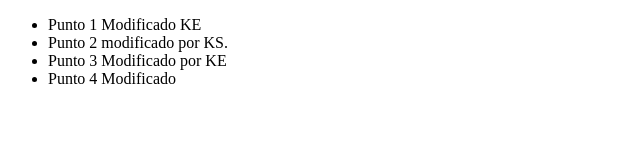
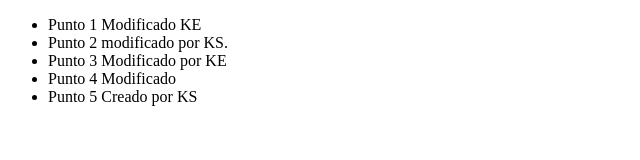
Before and after one commit to KevinSarmiento07/PruebasGit, a plain HTML site: page index.html in a window 1280 px wide. Shown: the whole page, without its empty margins (0-640 px from the left). Drawn offline with Linux system fonts and the light colour scheme.

Commit message:
Metiendo el punto 5

```diff
--- a/index.html
+++ b/index.html
@@ -13,6 +13,7 @@
         <li>Punto 2 modificado por KS.</li>
         <li>Punto 3 Modificado por KE</li>
         <li>Punto 4 Modificado</li>
+        <li>Punto 5 Creado por KS</li>
 
     </ul>
 
```
